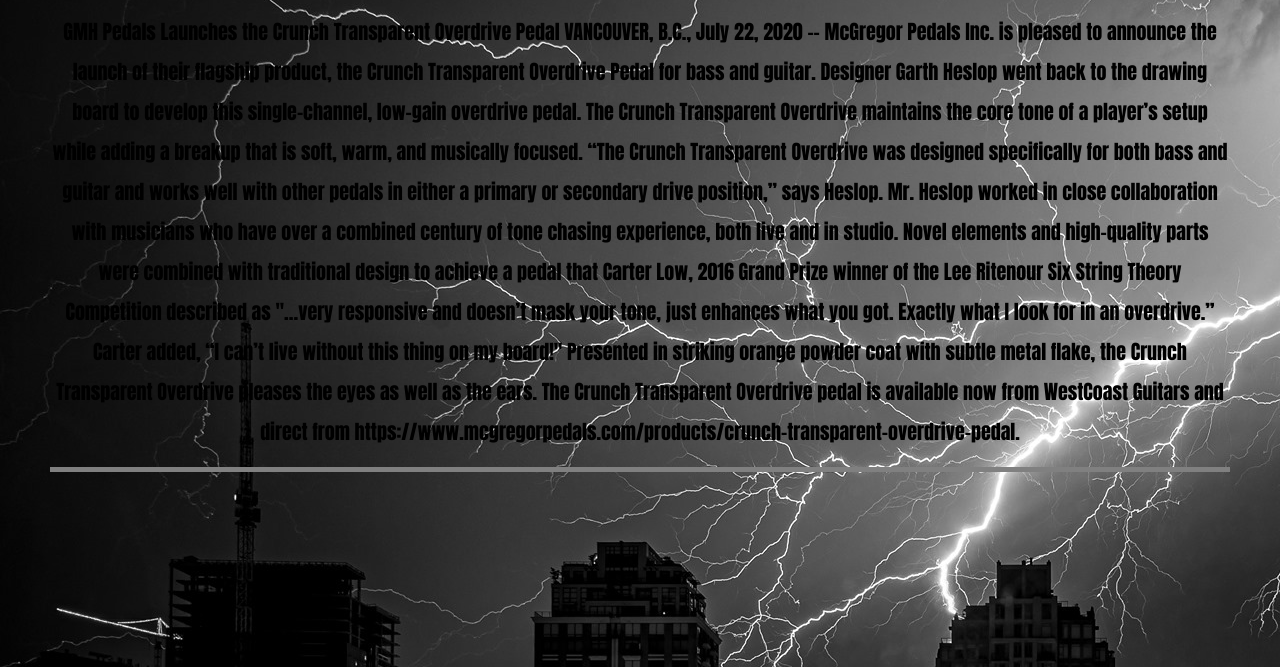
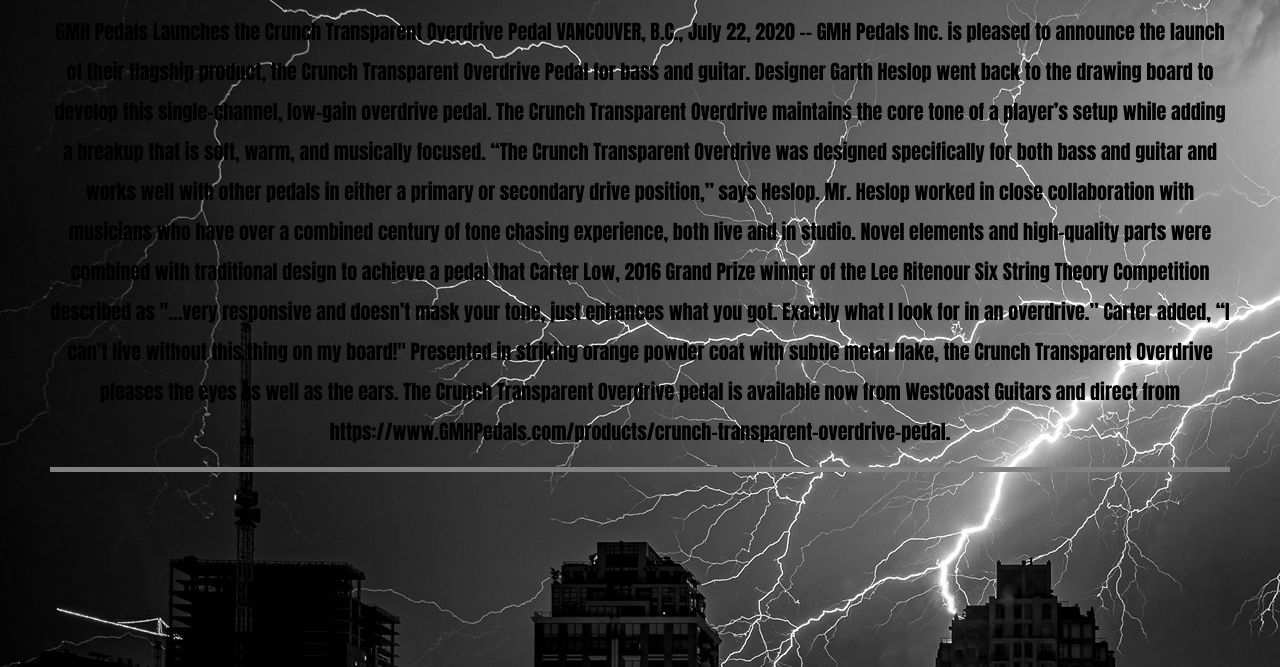
Before and after one commit to JakeHamilton5323/Website1, a plain HTML site: page news.html in a window 1280 px wide. Shown: the part 133-800 px from the top of the page. Drawn offline with Linux system fonts and the light colour scheme; a web font is replaced by a local one.

Commit message:
finishing

```diff
--- a/news.html
+++ b/news.html
@@ -17,7 +17,7 @@
     </div>
     <p>GMH Pedals Launches the Crunch Transparent Overdrive Pedal
 
-VANCOUVER, B.C., July 22, 2020 -- McGregor Pedals Inc. is pleased to announce the launch of their flagship product, the Crunch Transparent Overdrive Pedal for bass and guitar.
+VANCOUVER, B.C., July 22, 2020 -- GMH Pedals Inc. is pleased to announce the launch of their flagship product, the Crunch Transparent Overdrive Pedal for bass and guitar.
 
 Designer Garth Heslop went back to the drawing board to develop this single-channel, low-gain overdrive pedal. The Crunch Transparent Overdrive maintains the core tone of a player’s setup while adding a breakup that is soft, warm, and musically focused.
 
@@ -27,6 +27,6 @@ Mr. Heslop worked in close collaboration with musicians who have over a combined
 
 Presented in striking orange powder coat with subtle metal flake, the Crunch Transparent Overdrive pleases the eyes as well as the ears.
 
-The Crunch Transparent Overdrive pedal is available now from WestCoast Guitars and direct from https://www.mcgregorpedals.com/products/crunch-transparent-overdrive-pedal.</p>
+The Crunch Transparent Overdrive pedal is available now from WestCoast Guitars and direct from https://www.GMHPedals.com/products/crunch-transparent-overdrive-pedal.</p>
     </body>
     </html>
```
Also changed, not shown: index.html (+2 -1 lines), images/facebook.png (added).
